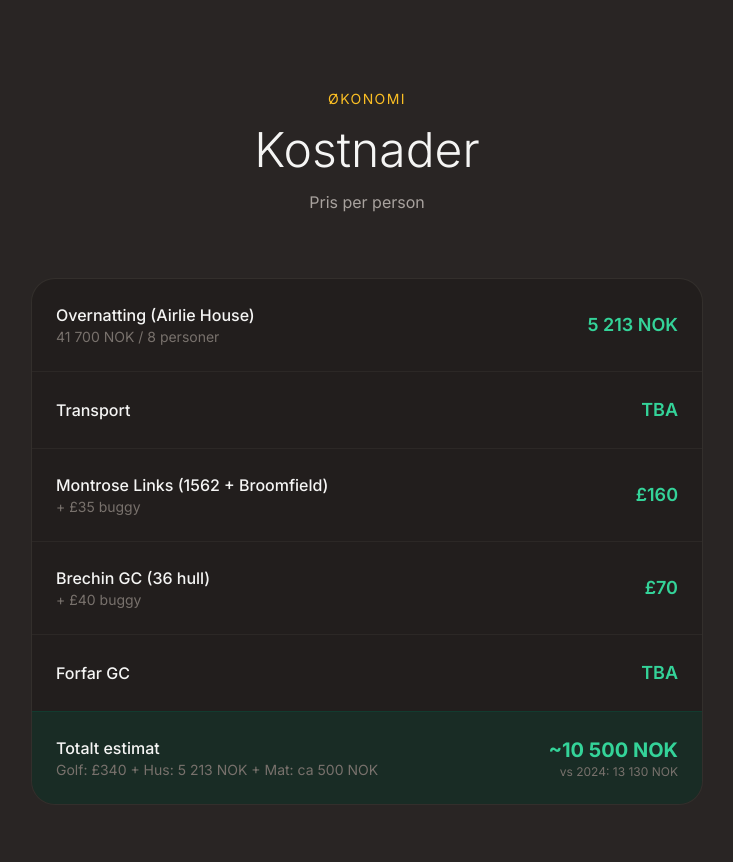
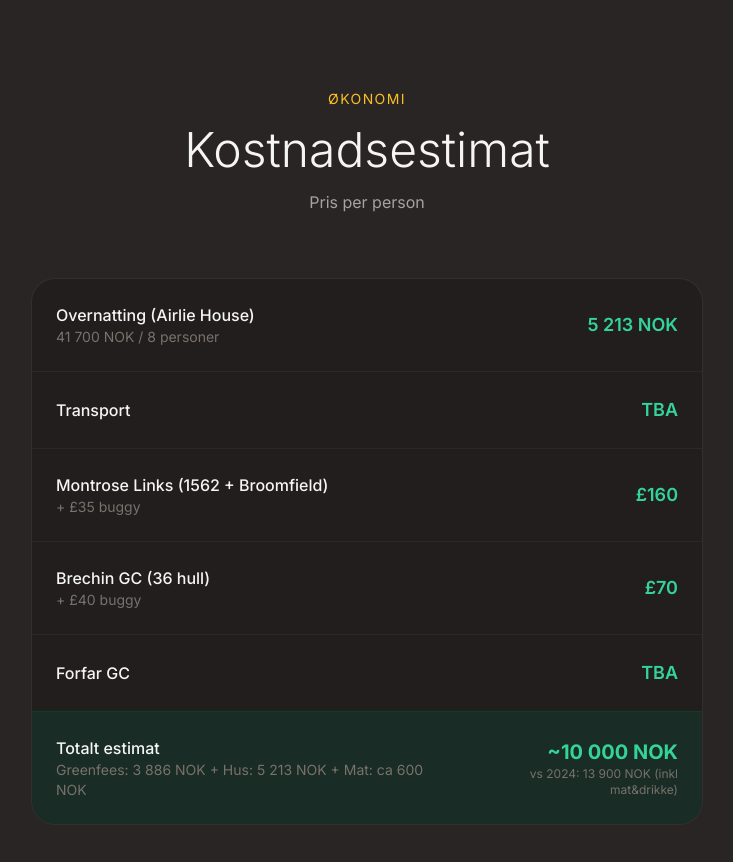
Before and after one commit to dj1p/Skottland2026, a React (Vite) app: page / in a window 1280 px wide. Shown: the part 4820-5682 px from the top of the page, without its empty margins (273-1006 px from the left). Built offline with nearby package versions, Linux system fonts and the light colour scheme.

Commit message:
Update TripPage.tsx

```diff
--- a/src/pages/TripPage.tsx
+++ b/src/pages/TripPage.tsx
@@ -546,7 +546,7 @@ export default function TripPage({ trip }: TripPageProps) {
           <div className="max-w-7xl mx-auto px-6">
             <div className="text-center mb-16">
               <span className="text-amber-400 text-sm tracking-widest uppercase">Økonomi</span>
-              <h2 className="text-4xl md:text-5xl font-light text-stone-100 mt-4">Kostnader</h2>
+              <h2 className="text-4xl md:text-5xl font-light text-stone-100 mt-4">Kostnadsestimat</h2>
               <p className="text-stone-400 mt-4">Pris per person</p>
             </div>
 
@@ -570,11 +570,11 @@ export default function TripPage({ trip }: TripPageProps) {
                   <div className="flex flex-col sm:flex-row sm:items-center sm:justify-between gap-2">
                     <div>
                       <p className="text-stone-100 font-medium">Totalt estimat</p>
-                      <p className="text-stone-500 text-sm">Golf: £340 + Hus: 5 213 NOK + Mat: ca 500 NOK</p>
+                      <p className="text-stone-500 text-sm">Greenfees: 3 886 NOK + Hus: 5 213 NOK + Mat: ca 600 NOK</p>
                     </div>
                     <div className="text-right">
-                      <div className="text-emerald-400 font-bold text-xl">~10 500 NOK</div>
-                      <div className="text-stone-500 text-xs">vs 2024: 13 130 NOK</div>
+                      <div className="text-emerald-400 font-bold text-xl">~10 000 NOK</div>
+                      <div className="text-stone-500 text-xs">vs 2024: 13 900 NOK (inkl mat&drikke)</div>
                     </div>
                   </div>
                 </div>
```
